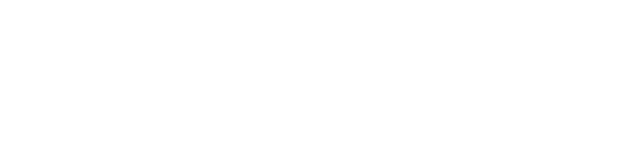
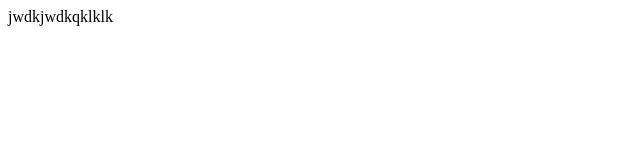
Before and after one commit to 8770Mohit/day1, a plain HTML site: page index2.html in a window 1280 px wide. Shown: the whole page, without its empty margins (0-640 px from the left). Drawn offline with Linux system fonts and the light colour scheme.

Commit message:
Update index2.html

```diff
--- a/index2.html
+++ b/index2.html
@@ -6,6 +6,6 @@
     <title>Document</title>
 </head>
 <body>
-
+    jwdkjwdkqklklk
 </body>
 </html>
```
